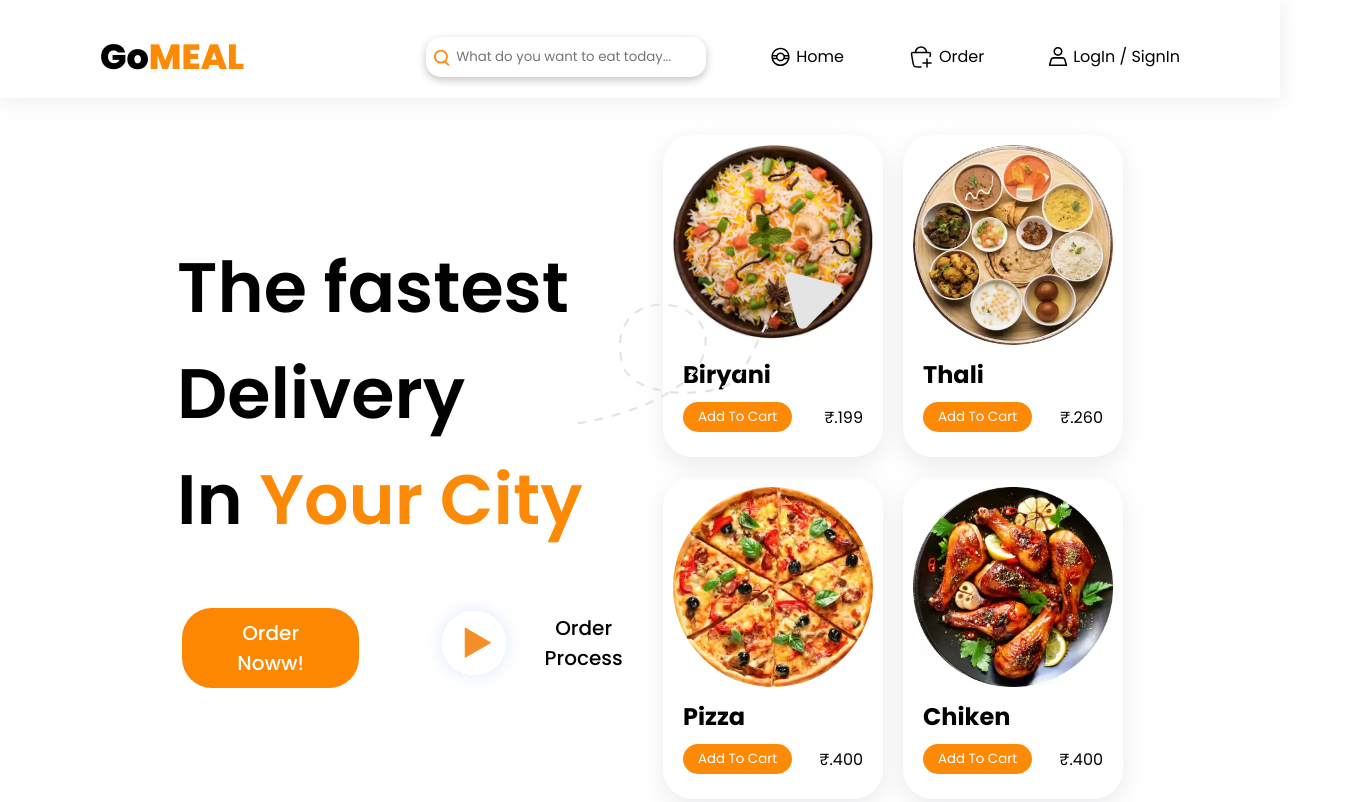
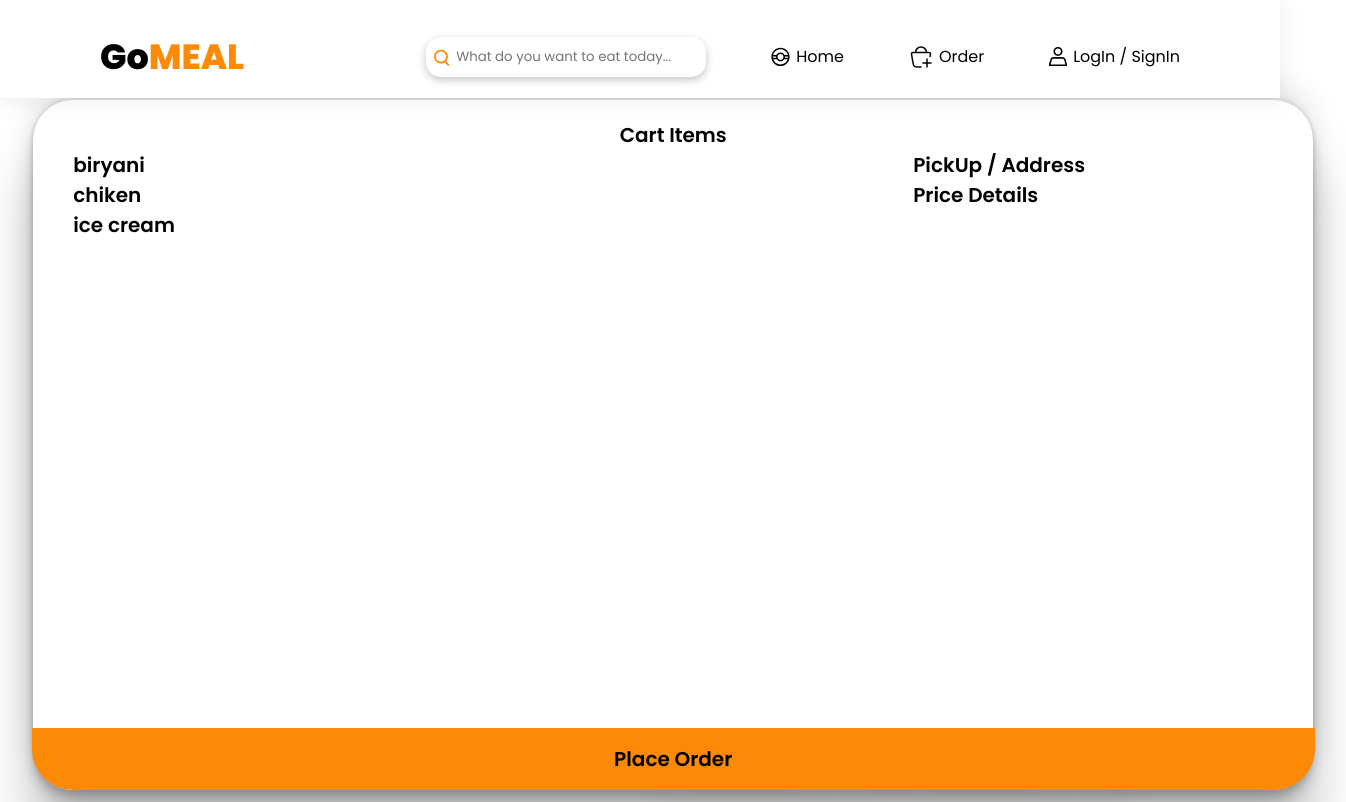
Before and after one commit to Niraaj10/GoMeal, a plain HTML site: page index.html in a window 1280 px wide. Shown: the top 802 px of the page, 1346 px wide, since content can reach past the window. Drawn offline with Linux system fonts and the light colour scheme; a web font is replaced by a local one.

Commit message:
Item Cart Created

```diff
--- a/index.html
+++ b/index.html
@@ -30,9 +30,9 @@
                     <img class="searchSVG" src="assets/SVG/search.svg" alt=""><input type="text" name="search"
                         id="searchBar" placeholder="What do you want to eat today...">
                 </div>
-                <li> <a href=""><img src="assets/SVG/home.svg" alt="">Home</a></li>
-                <li> <a href="pages/order.html"><img src="assets/SVG/cart.svg" alt="">Order</a></li>
-                <li> <a href="pages/Login.html"><img src="assets/SVG/login.svg" alt="">LogIn / SignIn </a></li>
+                <li> <img src="assets/SVG/home.svg" alt="">Home</li>
+                <li> <img src="assets/SVG/cart.svg" alt="">Order</li>
+                <li> <img src="assets/SVG/login.svg" alt="">LogIn / SignIn </li>
             </ul>
         </div>
 
@@ -214,7 +214,7 @@
 
 
 
-        <!-- <div class="SearchhhContainer"> -->
+
         <div class="searchCont" id="filteredItemsContainer">
             <div class="foodProducts">
                 <!-- <div class="FoodHead">Most Popular items</div> -->
@@ -241,8 +241,37 @@
                 </div>
             </div>
         </div>
-        <!-- </div> -->
 
+
+
+
+
+        <div class="CartCont" id="cartCont">
+            <div class="cart">
+                Cart Items
+
+                <div class="CartItemList">
+                    <div class="cartItems">
+                        <ul>
+                            <li>biryani</li>
+                            <li>chiken</li>
+                            <li>ice cream</li>
+                        </ul>
+                    </div>
+
+                    <div class="itemsDetails">
+                        <ul>
+                            <li class="AddLi">PickUp / Address</li>
+                            <li class="PriceLi">Price Details</li>
+                        </ul>
+                    </div>
+                </div>
+
+                <button class="PlaceOrderBtn">
+                    Place Order
+                </button>
+            </div>
+        </div>
 
 
 
--- a/style.css
+++ b/style.css
@@ -14,6 +14,7 @@
 body {
     background-color: white;
     /* overflow: hidden; */
+    /* position: relative; */
 }
 body::-webkit-scrollbar {
     display: none;
@@ -33,6 +34,7 @@
     /* align-content: center;
     align-items: center;
     justify-content: center; */
+    /* position: relative; */
 }
 
 .logo {
@@ -74,7 +76,7 @@
     list-style: none;
 }
 
-.navlist > li > a {
+.navlist > li  {
     display: flex;
     align-items: center;
     justify-content: center;
@@ -432,3 +434,92 @@
     height: 78vh;
     overflow: auto;
 }
+
+
+
+
+
+
+
+
+
+.CartCont {
+    display: flex;
+    flex-direction: column;
+    align-items: center;
+    justify-content: center;
+    /* position: relative; */
+}
+
+#cartCont {
+    position: absolute;
+    /* display: none; */
+    /* z-index: 15; */
+    gap: 50px;
+    background-color: transparent;
+    padding: 0px 174px;
+    padding-top: 85px;
+    backdrop-filter: blur(10px);
+    width: 78vw;
+    height: 90vh;
+    overflow: hidden;
+}
+
+.cart {
+    font-size: 20px;
+    font-weight: 600;
+    height: 670px;
+    width: 1200px;
+    background-color: white;
+    /* border: 2px solid; */
+    border-radius: 40px;
+    box-shadow: rgba(0, 0, 0, 0.25) 0px 54px 55px, rgba(0, 0, 0, 0.12) 0px -12px 30px, rgba(0, 0, 0, 0.12) 0px 4px 6px, rgba(0, 0, 0, 0.17) 0px 12px 13px, rgba(0, 0, 0, 0.09) 0px -3px 5px;
+    padding: 0px 40px;
+    padding-top: 20px;
+    display: flex;
+    flex-direction: column;
+    align-items: center;
+    justify-content: space-between;
+}
+
+.PlaceOrderBtn {
+    background-color: #FC8A06;
+    border: none;
+    width: 1283px;
+    font-size: 20px;
+    font-weight: 600;
+    height: 65px;
+    border-bottom-left-radius: 41px;
+    border-bottom-right-radius: 41px;
+}
+
+
+.CartItemList {
+    display: flex;
+    justify-content: space-between;
+    width: 100%;
+    height: 90%;
+}
+
+.cartItems {
+    width: 70%;
+    list-style: none;
+}
+.cartItems > ul > li {
+    list-style: none;
+}
+
+.itemsDetails {
+    width: 30%;
+    list-style: none;
+}
+.itemsDetails > ul > li {
+    list-style: none;
+}
+
+.AddLi{
+    height: 40%;
+}
+.PriceLi {
+    height: 60%;
+}
```
Lines whose indentation alone changed are shown as unchanged.
